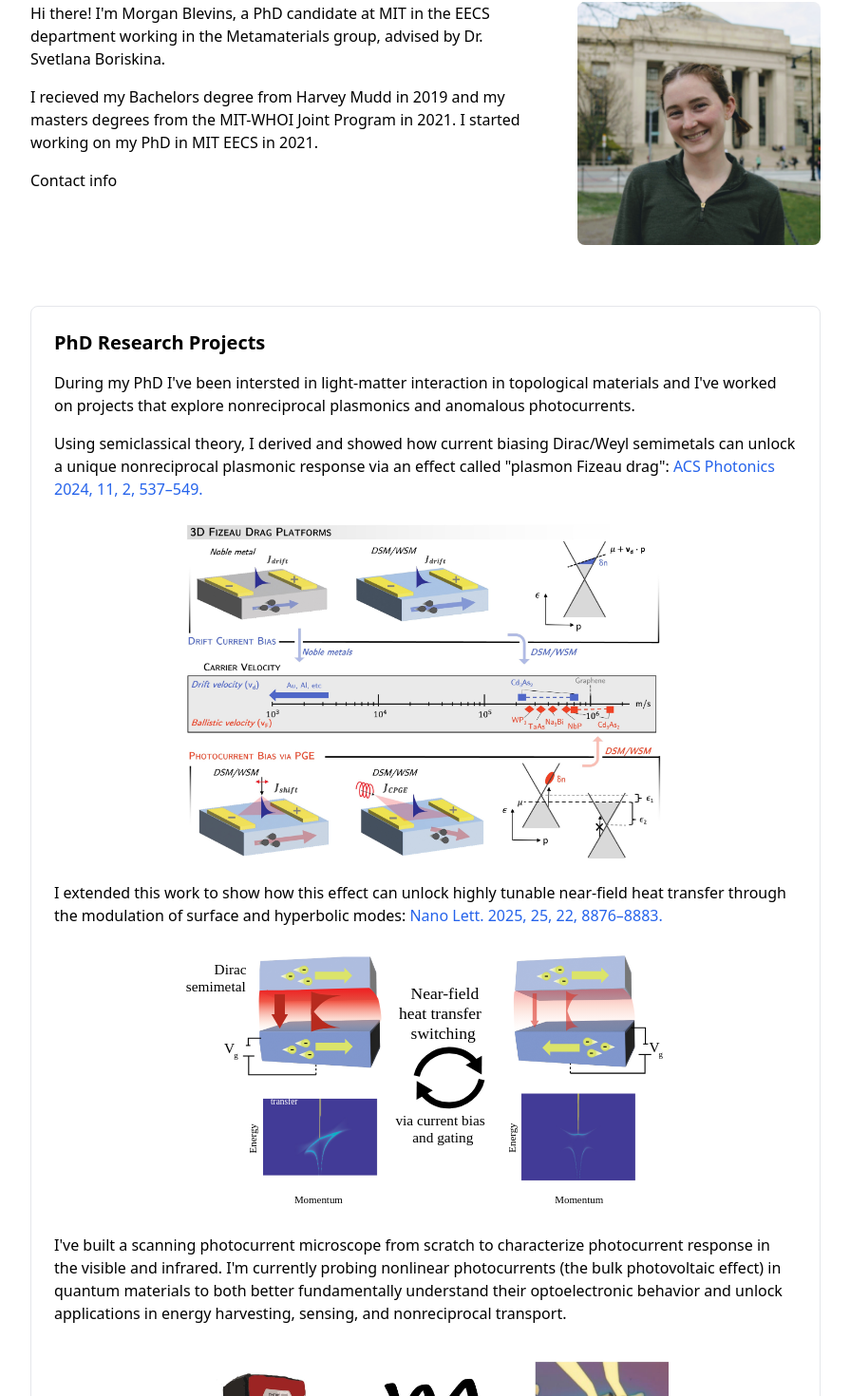
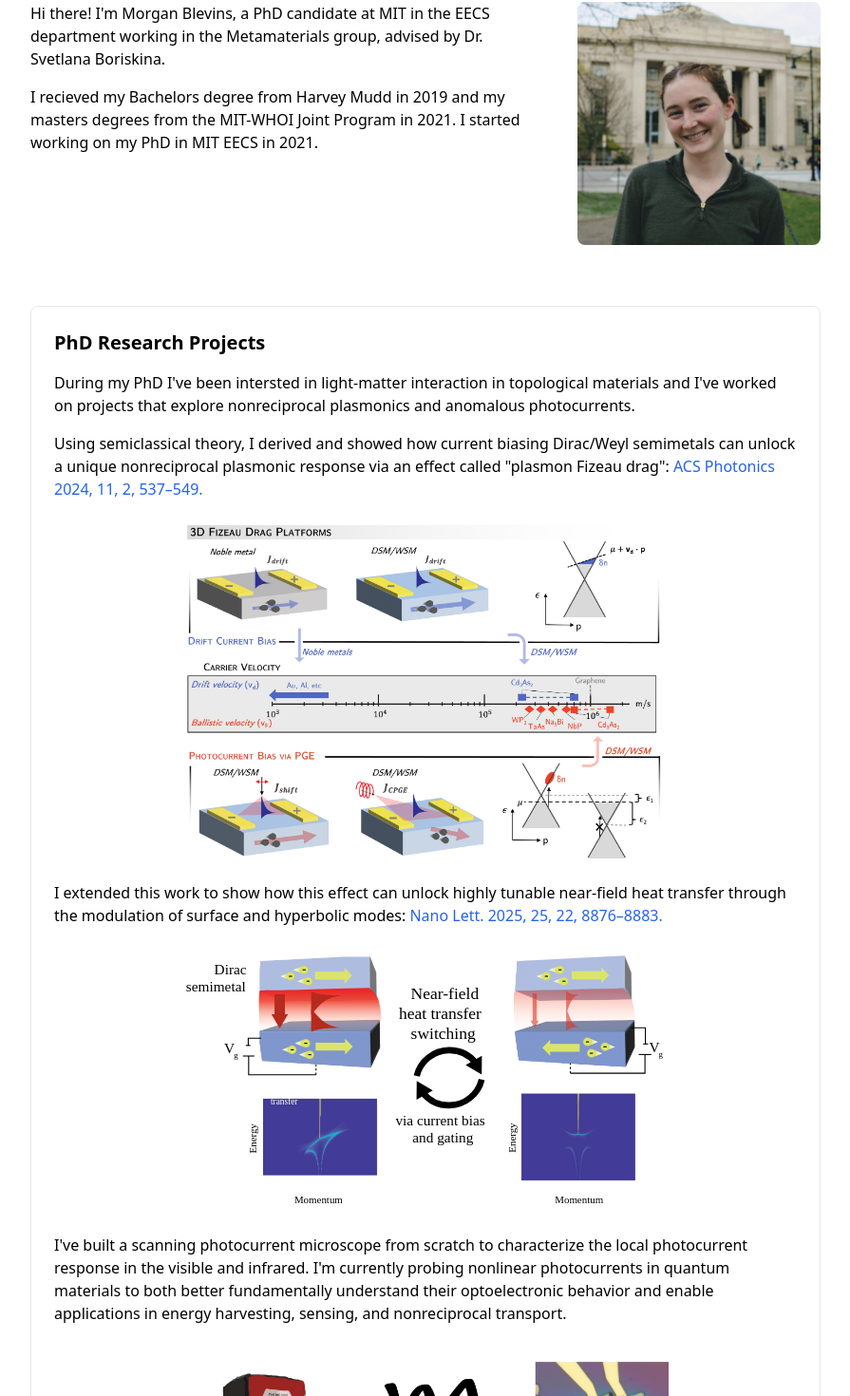
Before and after one commit to morganblevins/cv, a Next.js app: page / in a window 1280 px wide. Shown: the part 95-1565 px from the top of the page at 95% size, without its empty margins (192-1087 px from the left). Built offline with nearby package versions, Linux system fonts and the light colour scheme.

Commit message:
updated home

```diff
--- a/src/app/page.js
+++ b/src/app/page.js
@@ -19,10 +19,6 @@ export default function Home() {
               I recieved my Bachelors degree from Harvey Mudd in 2019 and my masters degrees
               from the MIT-WHOI Joint Program in 2021. I started working on my PhD in MIT EECS in 2021.
             </p>
-            <div className="flex gap-6">
-              {/* <a href="#" className="text-black hover:opacity-70">CV</a> */}
-              <a href="/about" className="text-black hover:opacity-70">Contact info</a>
-            </div>
           </div>
           <img
             src="/Morgan Blevins.jpg"
@@ -67,9 +63,9 @@ export default function Home() {
       />
 
       <p className="text-black mb-4">
-        I've built a scanning photocurrent microscope from scratch to characterize photocurrent response in the visible and infrared.
-        I'm currently probing nonlinear photocurrents (the bulk photovoltaic effect) in quantum materials to both better fundamentally understand their
-        optoelectronic behavior and unlock applications in energy harvesting, sensing, and nonreciprocal transport.
+        I've built a scanning photocurrent microscope from scratch to characterize the local photocurrent response in the visible and infrared.
+        I'm currently probing nonlinear photocurrents in quantum materials to both better fundamentally understand their
+        optoelectronic behavior and enable applications in energy harvesting, sensing, and nonreciprocal transport.
       </p>
 
       <img
```
